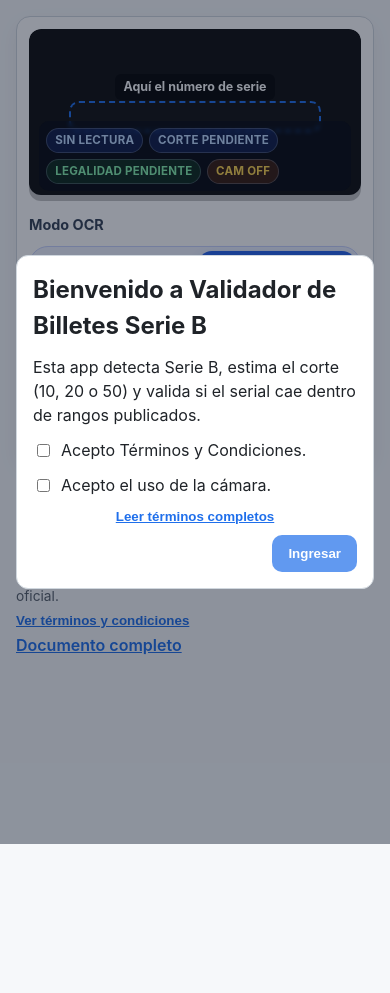
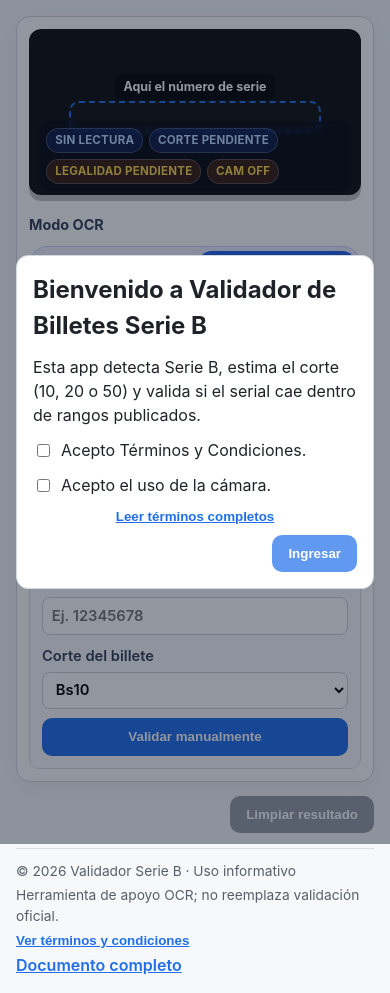
Before and after one commit to Feliverse/serieB, a React (Vite) app: page / in a window 390 px wide. Before the commit the page ends 844 px from the top, so only its background shows below. Built offline with nearby package versions, Linux system fonts and the light colour scheme.

Commit message:
add manual options

```diff
--- a/src/App.css
+++ b/src/App.css
@@ -341,6 +341,24 @@ button.camera-control .control-icon {
   font-weight: 600;
 }
 
+.process-message.legal {
+  border-color: #86efac;
+  background: #dcfce7;
+  color: #166534;
+}
+
+.process-message.illegal {
+  border-color: #fca5a5;
+  background: #fee2e2;
+  color: #991b1b;
+}
+
+.process-message.warning {
+  border-color: #fcd34d;
+  background: #fef3c7;
+  color: #92400e;
+}
+
 .analysis-details {
   margin-top: 0.65rem;
   border: 1px solid #d8dee4;
@@ -374,6 +392,44 @@ button.camera-control .control-icon {
   display: flex;
   flex-wrap: wrap;
   gap: 0.38rem;
+}
+
+.manual-entry {
+  margin-top: 0.75rem;
+  border: 1px solid #d8dee4;
+  border-radius: 10px;
+  background: #f8fafc;
+  padding: 0.75rem;
+  display: grid;
+  gap: 0.6rem;
+}
+
+.manual-entry h3,
+.manual-entry p {
+  margin: 0;
+}
+
+.manual-entry-grid {
+  display: grid;
+  grid-template-columns: repeat(2, minmax(0, 1fr));
+  gap: 0.6rem;
+}
+
+.manual-field {
+  display: grid;
+  gap: 0.35rem;
+  font-size: 0.92rem;
+  font-weight: 600;
+  color: #334155;
+}
+
+.manual-field input,
+.manual-field select {
+  padding: 0.45rem 0.55rem;
+  border-radius: 8px;
+  border: 1px solid #c9d1d9;
+  font: inherit;
+  background: #fff;
 }
 
 .confirm-box {
@@ -517,4 +573,8 @@ button.camera-control .control-icon {
     flex-direction: column;
     gap: 0.3rem;
   }
+
+  .manual-entry-grid {
+    grid-template-columns: 1fr;
+  }
 }
--- a/src/App.tsx
+++ b/src/App.tsx
@@ -119,6 +119,10 @@ function normalizeOcrToken(value: string): string {
     .toUpperCase()
     .replace(/[OQDILZSB]/g, (char) => OCR_DIGIT_MAP[char] ?? char)
     .replace(/\D/g, '')
+}
+
+function normalizeManualSerialInput(value: string): string {
+  return value.replace(/\D/g, '').slice(0, 9)
 }
 
 function extractSerialCandidates(text: string): string[] {
@@ -506,6 +510,8 @@ function App() {
   const [confirmedDenomination, setConfirmedDenomination] = useState<Denomination | null>(null)
   const [isLegalBill, setIsLegalBill] = useState<boolean | null>(null)
   const [manualCorrection, setManualCorrection] = useState<Denomination>('Bs10')
+  const [manualSerialInput, setManualSerialInput] = useState('')
+  const [manualDenomination, setManualDenomination] = useState<Denomination>('Bs10')
   const [calibration, setCalibration] = useState<CalibrationState>(() => {
     try {
       const saved = localStorage.getItem(CALIBRATION_STORAGE_KEY)
@@ -595,6 +601,8 @@ function App() {
     setProcessMessage('')
     setConfirmedDenomination(null)
     setIsLegalBill(null)
+    setManualSerialInput('')
+    setManualDenomination('Bs10')
     setProgress(0)
     setWorkflowState(cameraReady ? 'idle' : 'idle')
   }
@@ -933,6 +941,41 @@ function App() {
     )
   }
 
+  const handleManualValidation = () => {
+    const sanitizedSerial = normalizeManualSerialInput(manualSerialInput)
+
+    if (sanitizedSerial.length < 8) {
+      setError('Ingresa un número de serie válido de 8 o 9 dígitos.')
+      return
+    }
+
+    setError('')
+    const serialNumber = Number(sanitizedSerial)
+    const validation = validateSerialInRanges(serialNumber)
+    const serialInRangeForCut = isSerialInDenominationRange(serialNumber, manualDenomination)
+    const legal = !serialInRangeForCut
+
+    setSerialDetected(sanitizedSerial)
+    setIsSerieB(true)
+    setDenomination(validation.denomination)
+    setInRange(validation.inRange)
+    setDenominationByText(null)
+    setDenominationByColor(null)
+    setColorConfidence(0)
+    setFinalDenomination(manualDenomination)
+    setFinalConfidence(1)
+    setUnsupportedDenomination(null)
+    setManualCorrection(manualDenomination)
+    setConfirmedDenomination(manualDenomination)
+    setIsLegalBill(legal)
+    setWorkflowState('completed')
+    setProcessMessage(
+      legal
+        ? `Validación manual: Billete ${manualDenomination} Serie B legal (fuera de rangos observados).`
+        : `Validación manual: Billete ${manualDenomination} Serie B sin valor legal (dentro de rangos observados).`,
+    )
+  }
+
   const handleConfirmDenomination = (isCorrect: boolean) => {
     if (!finalDenomination) {
       setProcessMessage('No hay corte estimado para confirmar. Intenta otra captura.')
@@ -1159,6 +1202,10 @@ function App() {
     : 'CORTE PENDIENTE'
   const legalChipText =
     isLegalBill === null ? 'LEGALIDAD PENDIENTE' : isLegalBill ? 'LEGAL' : 'SIN VALOR LEGAL'
+  const legalChipClass =
+    isLegalBill === null ? 'hud-chip warn' : isLegalBill ? 'hud-chip ok' : 'hud-chip bad'
+  const processMessageClass =
+    isLegalBill === null ? 'process-message warning' : isLegalBill ? 'process-message legal' : 'process-message illegal'
   const currentYear = new Date().getFullYear()
 
   return (
@@ -1173,7 +1220,7 @@ function App() {
           <div className={`retro-hud ${isHudDimmed ? 'is-dimmed' : ''}`} aria-live="polite">
             <span className={isSerieB ? 'hud-chip bad' : 'hud-chip neutral'}>{serieChipText}</span>
             <span className="hud-chip neutral">{denominationChipText}</span>
-            <span className={isLegalBill === false ? 'hud-chip bad' : 'hud-chip ok'}>{legalChipText}</span>
+            <span className={legalChipClass}>{legalChipText}</span>
             <span className={cameraReady ? 'hud-chip ok' : 'hud-chip warn'}>
               {cameraReady ? 'CAM ON' : 'CAM OFF'}
             </span>
@@ -1268,7 +1315,7 @@ function App() {
           </div>
         )}
 
-        {processMessage && <p className="process-message">{processMessage}</p>}
+        {processMessage && <p className={processMessageClass}>{processMessage}</p>}
 
         <details
           className="analysis-details"
@@ -1301,6 +1348,44 @@ function App() {
             {confirmedDenomination && <span className="hud-chip ok">CONFIRMADO {confirmedDenomination}</span>}
           </div>
         </details>
+
+        <div className="manual-entry">
+          <h3>Ingreso manual</h3>
+          <p>Si no se detecta bien por cámara, ingresa el número de serie y el corte.</p>
+          <div className="manual-entry-grid">
+            <label className="manual-field">
+              Número de serie
+              <input
+                type="text"
+                inputMode="numeric"
+                value={manualSerialInput}
+                onChange={(event) => setManualSerialInput(normalizeManualSerialInput(event.target.value))}
+                placeholder="Ej. 12345678"
+                maxLength={9}
+              />
+            </label>
+
+            <label className="manual-field">
+              Corte del billete
+              <select
+                value={manualDenomination}
+                onChange={(event) => setManualDenomination(event.target.value as Denomination)}
+              >
+                <option value="Bs10">Bs10</option>
+                <option value="Bs20">Bs20</option>
+                <option value="Bs50">Bs50</option>
+              </select>
+            </label>
+          </div>
+
+          <button
+            type="button"
+            onClick={handleManualValidation}
+            disabled={isAnalyzing}
+          >
+            Validar manualmente
+          </button>
+        </div>
 
         {workflowState === 'awaiting-confirmation' && finalDenomination && (
           <div className="confirm-box">
```
